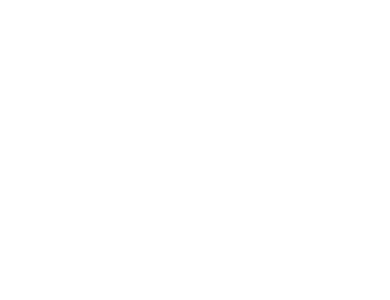
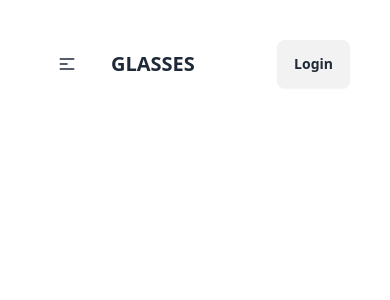
Before and after one commit to mintusikder/firebase-with-private-route, a React (Vite) app: page /login in a window 390 px wide. Shown: the top 300 px of the page. Built offline with nearby package versions, Linux system fonts and the light colour scheme.

Commit message:
added navbar section

```diff
--- a/src/components/NavBar.jsx
+++ b/src/components/NavBar.jsx
@@ -1,11 +1,60 @@
-
+import { Link, NavLink } from "react-router-dom";
 
 const NavBar = () => {
-    return (
-        <div>
+  const nav = (
+    <>
+      <li>
+        <NavLink to="/">Home</NavLink>
+      </li>
+      <li>
+        <NavLink to="/products">Products</NavLink>
+      </li>
+      <li>
+        <NavLink to="/blog">Blog</NavLink>
+      </li>
+      <li>
+        <NavLink to="/contact">Contact</NavLink>
+      </li>
 
+    </>
+  );
+  return (
+    <div className="navbar bg-base-100">
+      <div className="navbar-start">
+        <div className="dropdown">
+          <div tabIndex={0} role="button" className="btn btn-ghost lg:hidden">
+            <svg
+              xmlns="http://www.w3.org/2000/svg"
+              className="h-5 w-5"
+              fill="none"
+              viewBox="0 0 24 24"
+              stroke="currentColor"
+            >
+              <path
+                strokeLinecap="round"
+                strokeLinejoin="round"
+                strokeWidth="2"
+                d="M4 6h16M4 12h8m-8 6h16"
+              />
+            </svg>
+          </div>
+          <ul
+            tabIndex={0}
+            className="menu menu-sm dropdown-content bg-base-100 rounded-box z-[1] mt-3 w-52 p-2 shadow"
+          >
+            {nav}
+          </ul>
         </div>
-    );
+        <Link to="/" className="btn btn-ghost text-xl">GLASSES</Link>
+      </div>
+      <div className="navbar-center hidden lg:flex">
+        <ul className="menu menu-horizontal px-1">{nav}</ul>
+      </div>
+      <div className="navbar-end">
+        <a className="btn">Login</a>
+      </div>
+    </div>
+  );
 };
 
 export default NavBar;
```
